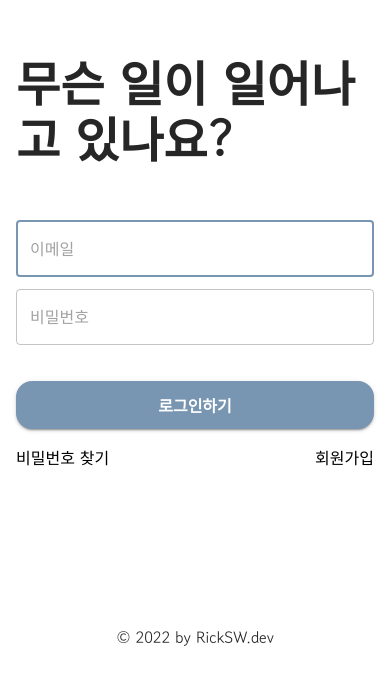
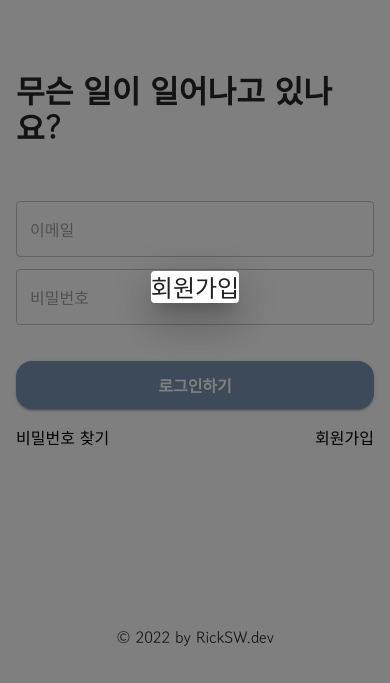
Before and after one commit to ohseungo/rwitter-sns-frontend, a React (Create React App) app: page /#/ in a window 390 px wide. Shown: the part 135-818 px from the top of the page. Built offline with nearby package versions, Linux system fonts and the light colour scheme.

Commit message:
feat : 로고 텍스트 responsive 적용

```diff
--- a/src/components/login/SignupDialog.tsx
+++ b/src/components/login/SignupDialog.tsx
@@ -11,7 +11,7 @@
   return (
     <ManagedModal isOpen={isOpen} onClose={handleClose}>
       <Root>
-        <DialogTitle variant="h5">Sign Up</DialogTitle>
+        <DialogTitle variant="h5">회원가입</DialogTitle>
       </Root>
     </ManagedModal>
   );
--- a/src/pages/auth/Login.styled.ts
+++ b/src/pages/auth/Login.styled.ts
@@ -26,6 +26,9 @@
 
 export const LogoText = styled(Typography)`
   font-size: 3rem;
+  @media only screen and (max-width: 600px) {
+    font-size: 8vw;
+  }
   font-weight: 700;
   margin: 3rem 0;
 `;
--- a/src/pages/auth/Login.tsx
+++ b/src/pages/auth/Login.tsx
@@ -66,6 +66,7 @@
         </Form>
       </Main>
       <Footer>© 2022 by RickSW.dev</Footer>
+      <SignupDialog />
     </Root>
   );
 };
```
